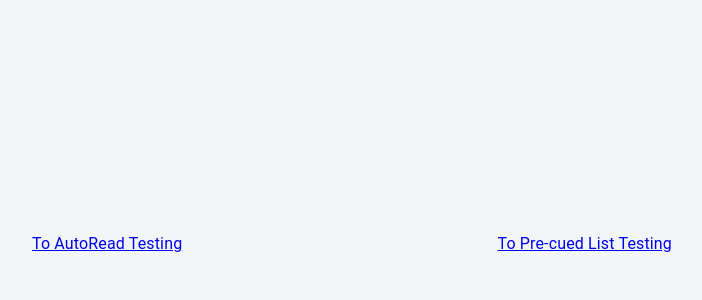
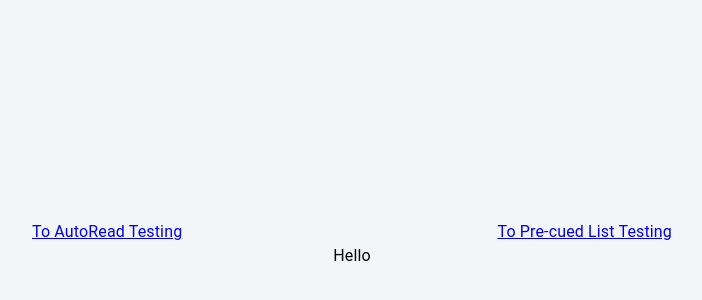
Before and after one commit to cgordon5025/text-to-speech, a React (Create React App) app: page / in a window 1280 px wide. Shown: the part 156-456 px from the top of the page, without its empty margins (288-990 px from the left). Built offline with nearby package versions, Linux system fonts and the light colour scheme.

Commit message:
fixing homepage

```diff
--- a/package.json
+++ b/package.json
@@ -1,6 +1,6 @@
 {
   "name": "text-to-speech",
-  "homepage": "https://https://cgordon5025.github.io/text-to-speech/",
+  "homepage": "https://cgordon5025.github.io/text-to-speech/",
   "version": "0.1.0",
   "private": true,
   "dependencies": {
--- /dev/null
+++ b/src/Pages/Home.js
@@ -0,0 +1,11 @@
+import { Box, Typography } from "@mui/material";
+
+const Home = () => {
+    return (
+        <Box>
+            <Typography>Hello</Typography>
+        </Box>
+    )
+}
+
+export default Home
--- a/src/Pages/routes.js
+++ b/src/Pages/routes.js
@@ -6,10 +6,11 @@ import { TtsProvider } from "../Context/TtsContext";
 import AutoReadPage from "./AutoReadPage";
 import ManualReadPage from "./ManualReadPage";
 import PreCuedList from "./PreCuedList";
-
+import Home from "./Home"
 const RoutersContainer = () => {
     return (
         <Routes>
+            <Route path='/' element={<Home />} />
             <Route path='autoRead' element={<AutoReadPage />} />
             <Route path='manualRead' element={<ManualReadPage />} />
             <Route path="PreCuedList" element={<PreCuedList />} />
```
